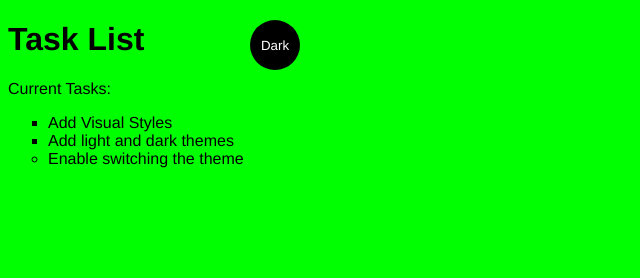
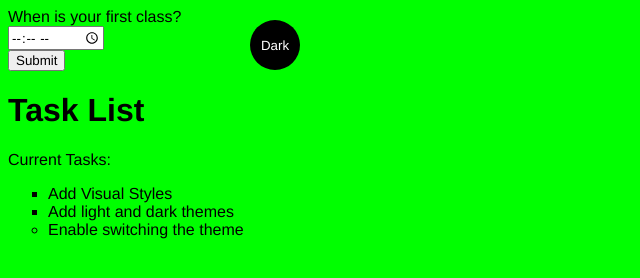
Before and after one commit to AlbertLewis/WPIHackathon2022, a plain HTML site: page index.html in a window 1280 px wide. Shown: the whole page, without its empty margins (0-640 px from the left). Drawn offline with Linux system fonts and the light colour scheme.

Commit message:
added time input

```diff
--- a/app.js
+++ b/app.js
@@ -1,8 +1,11 @@
 'use strict'
 
 const switcher = document.querySelector('.btn');
+const time_control = document.querySelector('input[type="time"]');
 
 switcher.addEventListener('click', switchTheme);
+pick_time.addEventListener('change', calculate_wakeup_time);
+
 
 function switchTheme() {
 
--- a/index.html
+++ b/index.html
@@ -8,6 +8,18 @@
     <link rel="stylesheet" href="main.css">
 </head>
 <body class="light-theme">
+    <form>
+        <div>
+            <label for="first-class">When is your first class?</label><br>
+            <input type="time" id="first-class">
+        </div>
+        <div>
+            <input type="submit">
+        </div>
+
+
+        </div>
+    </form>
     <h1>Task List</h1>
     <p>Current Tasks:</p>
     <ul>
```
